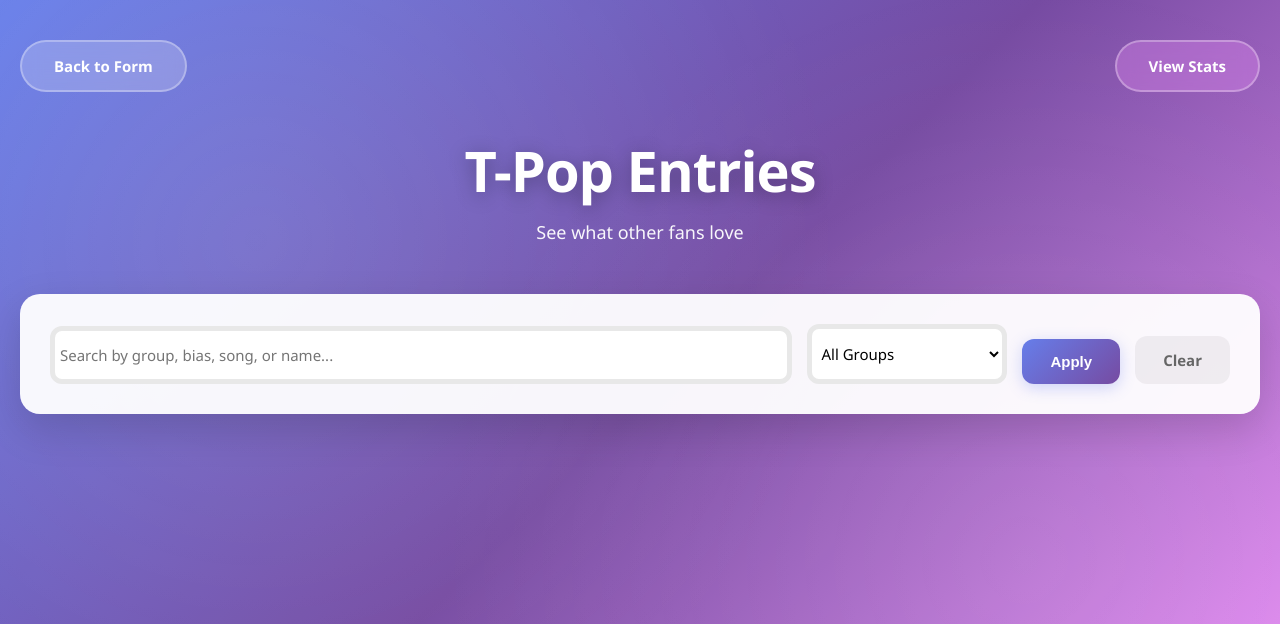
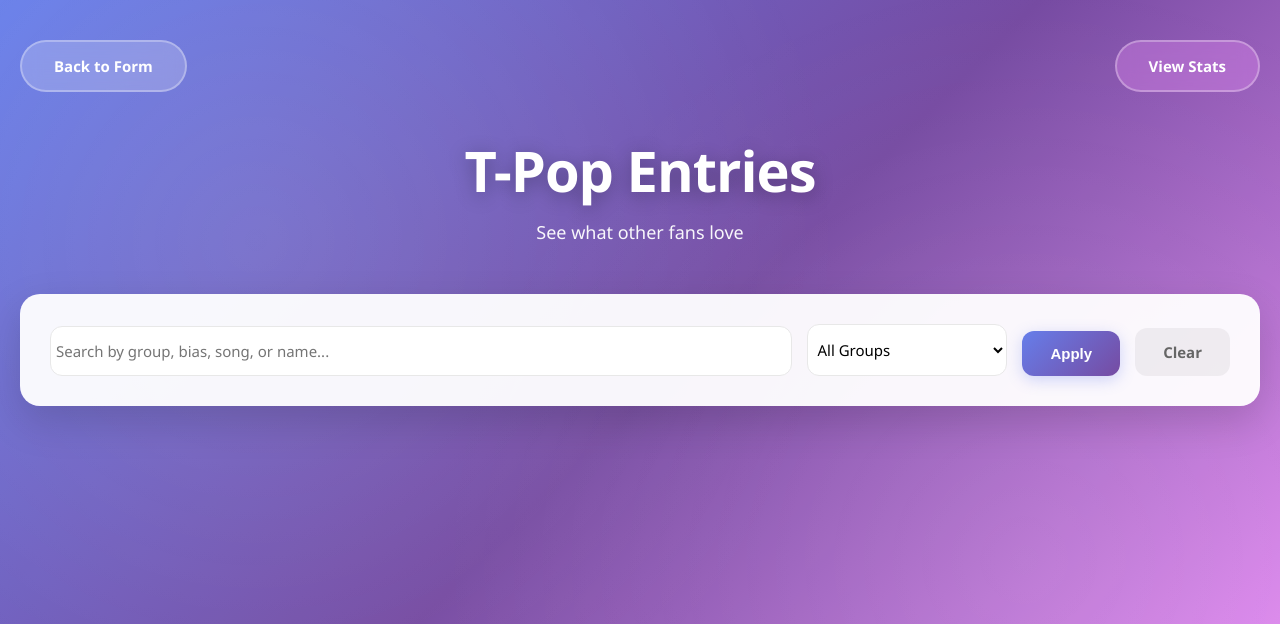
Before and after one commit to juhneiyl/Flask__Tpop, a Flask app: page /entries in a window 1280 px wide. Shown: the top 624 px of the page. Run offline with Flask 3, Linux system fonts and the light colour scheme; data that the repository does not hold is empty.

Commit message:
Update styles.css

```diff
--- a/static/styles.css
+++ b/static/styles.css
@@ -108,8 +108,7 @@ body::before {
     width: 100%;
     padding: 14px 18px;
     padding-left: 5px;
-    padding-right: 5px;
-    border: 5px solid #e8e8e8;
+    border: 1px solid #e8e8e8;
     border-radius: 12px;
     font-size: 15px;
     font-family: 'Segoe UI', Tahoma, Geneva, Verdana, sans-serif;
```
